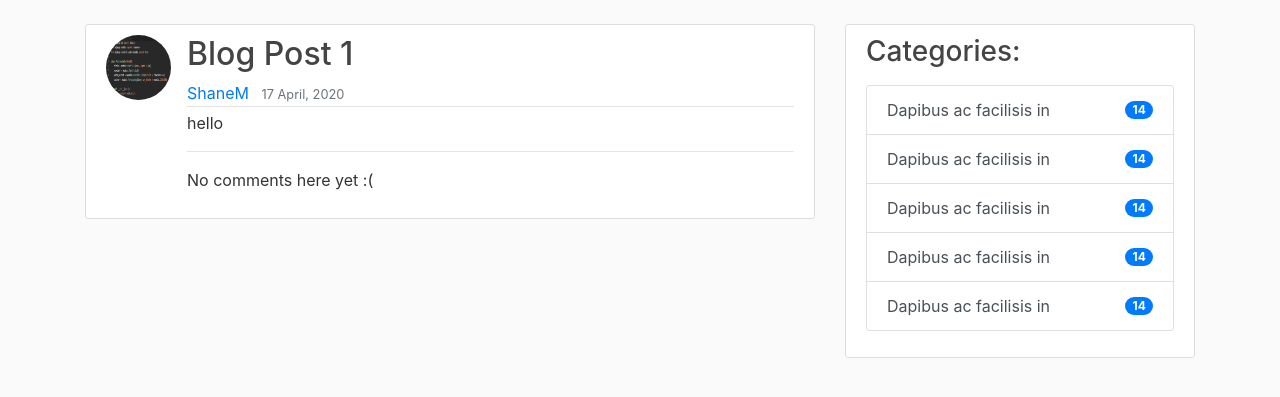
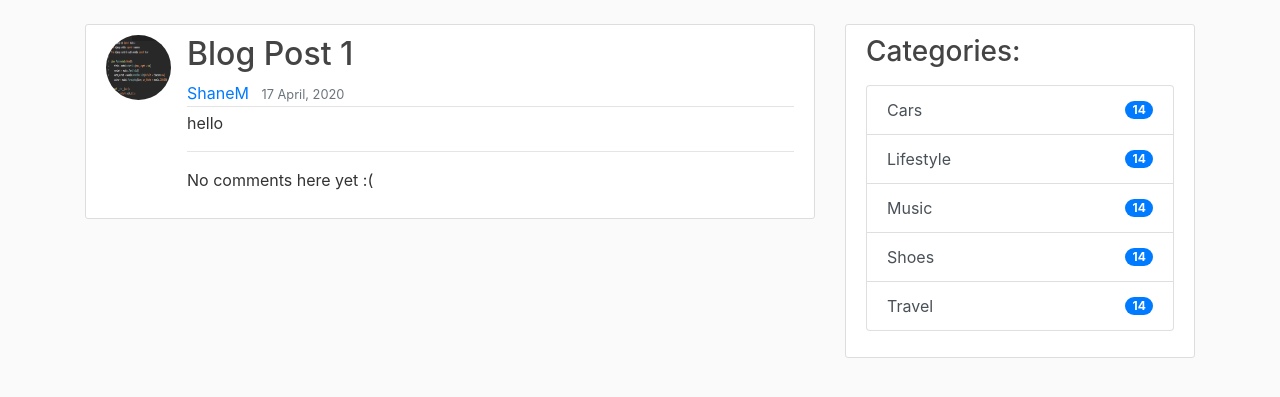
Before and after one commit to shane-misquith/Django-Blog-Application, a Django app: page /post/1/ in a window 1280 px wide. Shown: the part 56-453 px from the top of the page. Run offline with Django 3.2, Linux system fonts and the light colour scheme; data comes from the database, SQL or seed files in the repository; some libraries are stand-ins or nearby versions.

Commit message:
update base.html
added tags

```diff
--- a/blog/templates/blog/base.html
+++ b/blog/templates/blog/base.html
@@ -99,29 +99,30 @@
                     <p class='text-muted'>
                         <div class="list-group">
                             <a href="#" class="list-group-item d-flex list-group-item-action justify-content-between align-items-center">
-                                Dapibus ac facilisis in
+                                Cars
+                            <span class="badge badge-primary badge-pill">14</span>
+                            </a>
+
+                            <a href="#" class="list-group-item d-flex list-group-item-action justify-content-between align-items-center">
+                                Lifestyle
                                 <span class="badge badge-primary badge-pill">14</span>
                             </a>
 
                             <a href="#" class="list-group-item d-flex list-group-item-action justify-content-between align-items-center">
-                                Dapibus ac facilisis in
+                                Music
                                 <span class="badge badge-primary badge-pill">14</span>
                             </a>
 
                             <a href="#" class="list-group-item d-flex list-group-item-action justify-content-between align-items-center">
-                                Dapibus ac facilisis in
+                                Shoes
                                 <span class="badge badge-primary badge-pill">14</span>
                             </a>
 
                             <a href="#" class="list-group-item d-flex list-group-item-action justify-content-between align-items-center">
-                                Dapibus ac facilisis in
+                                Travel
                                 <span class="badge badge-primary badge-pill">14</span>
                             </a>
 
-                            <a href="#" class="list-group-item d-flex list-group-item-action justify-content-between align-items-center">
-                                Dapibus ac facilisis in
-                                <span class="badge badge-primary badge-pill">14</span>
-                            </a>
                         </div>
                     </p>
                 </div>
--- a/blog/templates/blog/home.html
+++ b/blog/templates/blog/home.html
@@ -11,6 +11,8 @@
                         <small class="text-muted">{{ post.date_posted |date:"d F, Y" }}</small>
                     </div>
                     <p class="article-content">{{ post.content | truncatechars:255}} <a href="{% url 'post-detail' post.id %}">(read more)</a></p>
+                    <hr>
+                    <a href="{% url 'post-detail' post.id  %}">Comments: {{ post.comments.count }}</a>
                 </div>
             </article>
         {% endfor %}
--- a/blog/templates/blog/post_detail.html
+++ b/blog/templates/blog/post_detail.html
@@ -21,10 +21,10 @@
                             <a class = "btn btn-danger btn-sm mt-1 mb-1 " href="{% url 'post-delete' object.id %}">Delete</a>
                         </div>
                     {% endif %}
-<hr>
+                    <hr>
                     {% for comment in post.comments.all %}
                         <div class="comment">
-                            <div class="date">{{ comment.created_date }}</div>
+                            <div class="date">{{ comment.date_posted |date:"d F, Y" }}</div>
                             <strong>{{ comment.author }}</strong>
                             <p>{{ comment.content|linebreaks }}</p>
                         </div>
```
